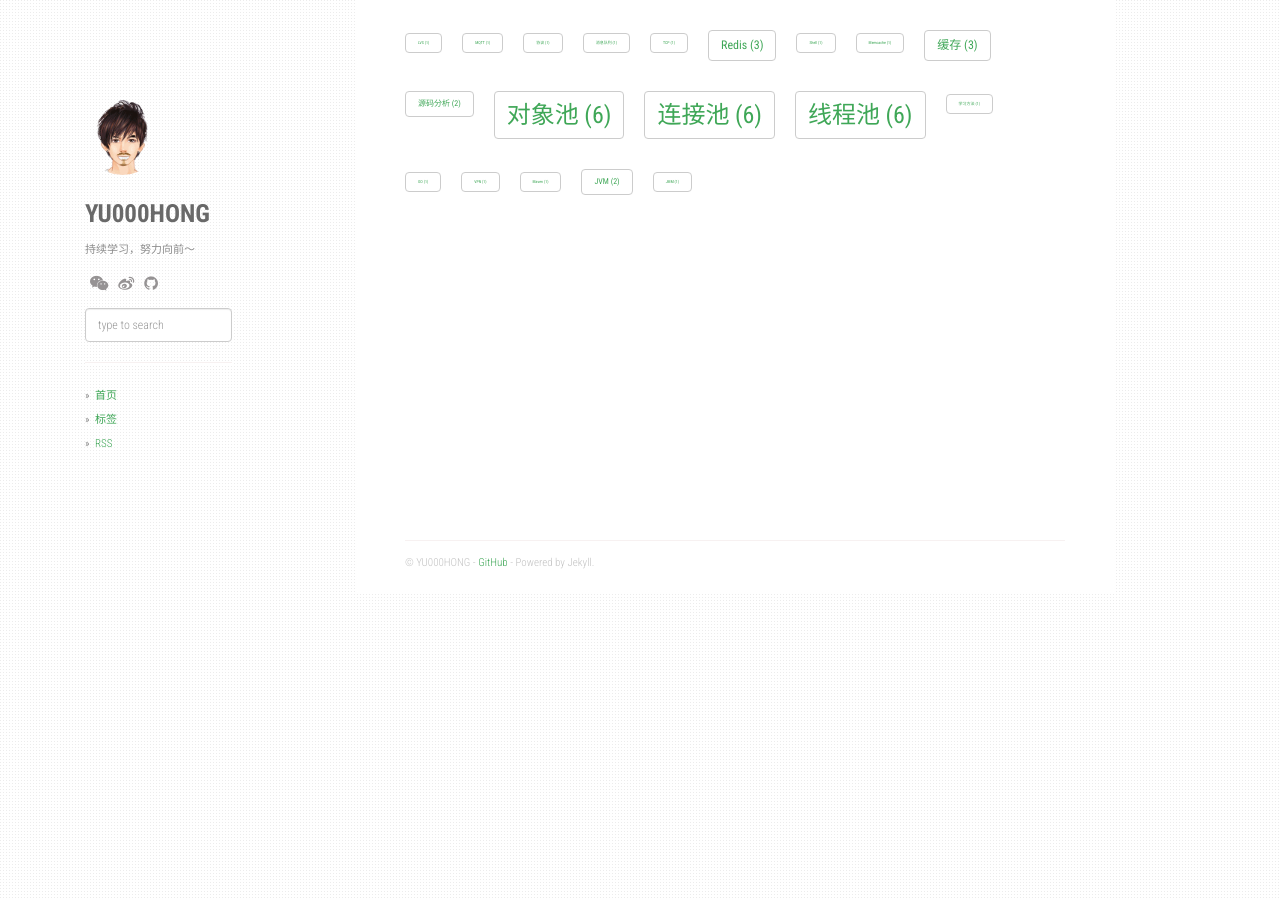
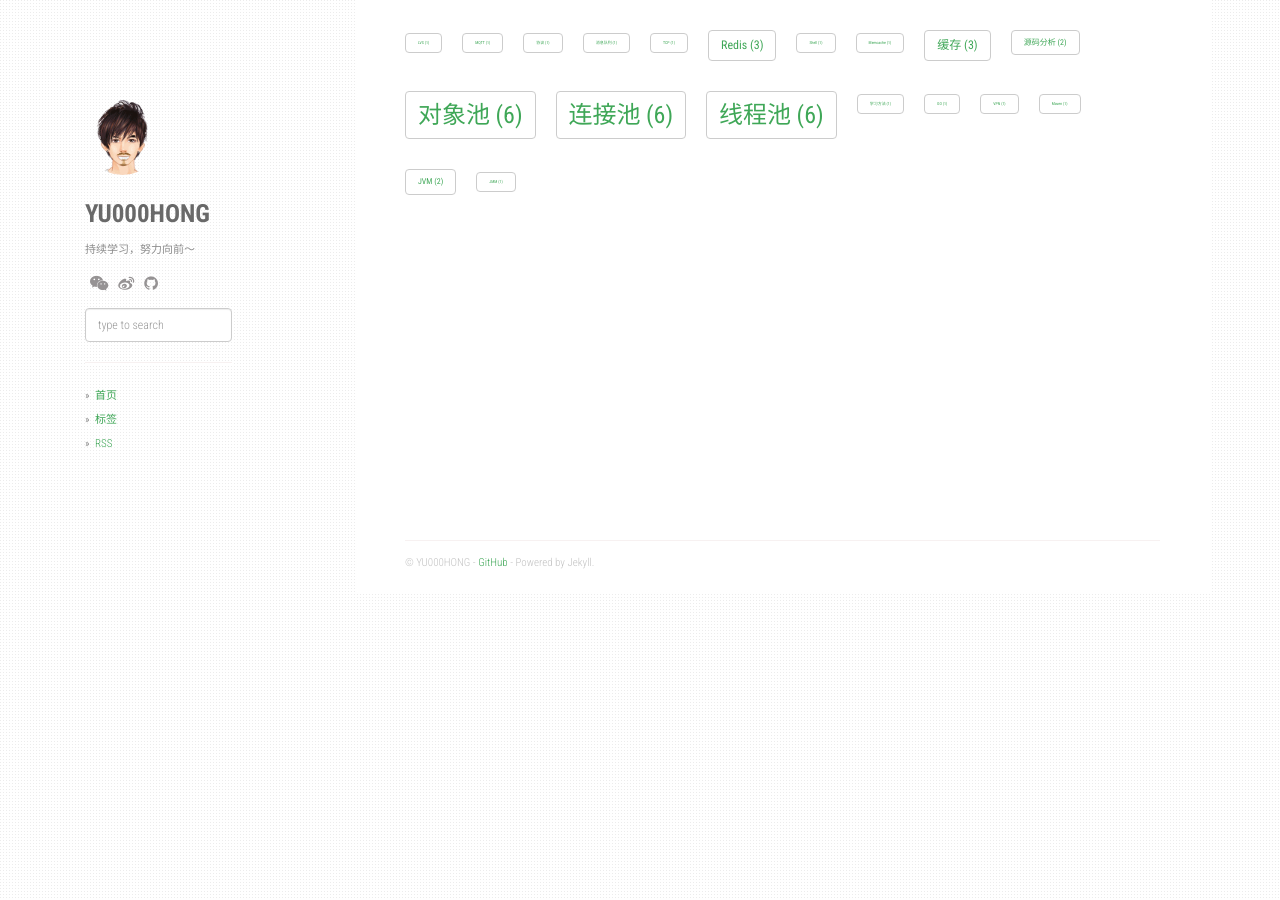
Before and after one commit to yu000hong/yu000hong.github.io, a Jekyll site: the page built from tags.html, in a window 1280 px wide. Built offline with Jekyll 4.4.1, drawn with Linux system fonts in a browser that asks for light colours; nearby versions of some CDN libraries.

Commit message:
修改样式

```diff
--- a/_layouts/default.html
+++ b/_layouts/default.html
@@ -144,7 +144,7 @@ layout: compress
         </div>
         <!-- end /.fixed-condition -->
       </div>
-      <div class="col-sm-8 col-offset-1 main-layout">
+      <div class="col-sm-9 main-layout">
         <div style="min-height: 500px">
         {{ content }}
         </div>
```
